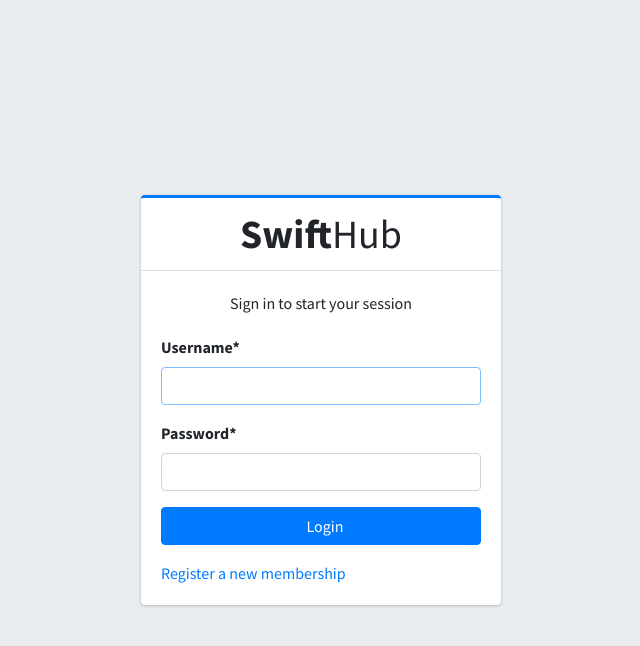
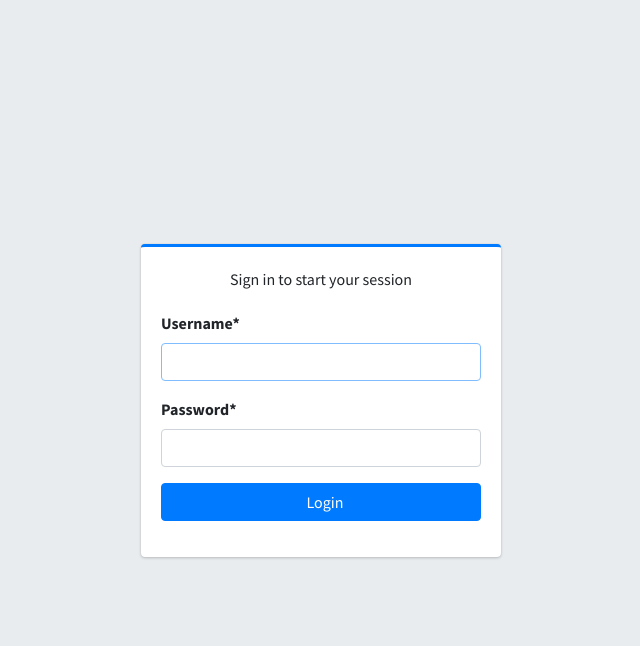
Before and after one commit to ynos999/projekts, a Django app: page /accounts/login/ in a window 1280 px wide. Shown: the top 646 px of the page, without its empty margins (319-959 px from the left). Run offline with Django 5.2, Linux system fonts and the light colour scheme; parts of the project's set-up code (start-up, migrations or seed data) failed here and were passed over; some libraries are stand-ins or nearby versions.

Commit message:
Remuve registration.

```diff
--- a/accounts/urls.py
+++ b/accounts/urls.py
@@ -1,19 +1,19 @@
 from django.urls import path
 from .views import (
-                DashboardView,
-                MembersListView,
-                RegisterView,
-                ProfileDetailView,
-                PasswordChangeView,
-                ProfileUpdateView
-                )
+    DashboardView,
+    MembersListView,
+    RegisterView,
+    ProfileDetailView,
+    PasswordChangeView,
+    ProfileUpdateView
+)
 
 app_name = 'accounts'
 
 urlpatterns = [
     path('', DashboardView.as_view(), name="dashboard"),
     path('members', MembersListView.as_view(), name="members-list"),
-    path('register/', RegisterView, name='register'),
+    # path('register/', RegisterView, name='register'),
     path('<int:pk>/user/', ProfileDetailView.as_view(), name='profile-detail'),
     path('<int:pk>/edit/', ProfileUpdateView.as_view(), name='profile-update'),
 
--- a/templates/registration/auth_base.html
+++ b/templates/registration/auth_base.html
@@ -4,7 +4,7 @@
 <head>
   <meta charset="utf-8">
   <meta name="viewport" content="width=device-width, initial-scale=1">
-  <title>{% block title %}Swifthub{% endblock %}</title>
+  <title>{% block title %}Projekti{% endblock %}</title>
 
   <!-- Google Font: Source Sans Pro -->
   <link rel="stylesheet" href="https://fonts.googleapis.com/css?family=Source+Sans+Pro:300,400,400i,700&display=fallback">
@@ -19,9 +19,9 @@
 <div class="login-box">
   <!-- /.login-logo -->
   <div class="card card-outline card-primary">
-    <div class="card-header text-center">
+<!--     <div class="card-header text-center">
       <a href="../../index2.html" class="h1"><b>Swift</b>Hub</a>
-    </div>
+    </div> -->
 
     {% block content %}
 
--- a/templates/registration/login.html
+++ b/templates/registration/login.html
@@ -12,18 +12,13 @@
     {{ form|crispy }}
 
     <div class="social-auth-links text-center mt-2 mb-3">
-        <button  class="btn btn-block btn-primary">
-          <i class="mr-2"></i> Login
-        </button>
-      </div>
+      <button class="btn btn-block btn-primary">
+        <i class="mr-2"></i> Login
+      </button>
+    </div>
   </form>
 
 
-  <!-- /.social-auth-links -->
-
-  <p class="mb-0">
-    <a href="{% url "accounts:register" %}" class="text-center">Register a new membership</a>
-  </p>
 </div>
 
 {% endblock %}
```
Also changed, not shown: README.md, 1 other file.
